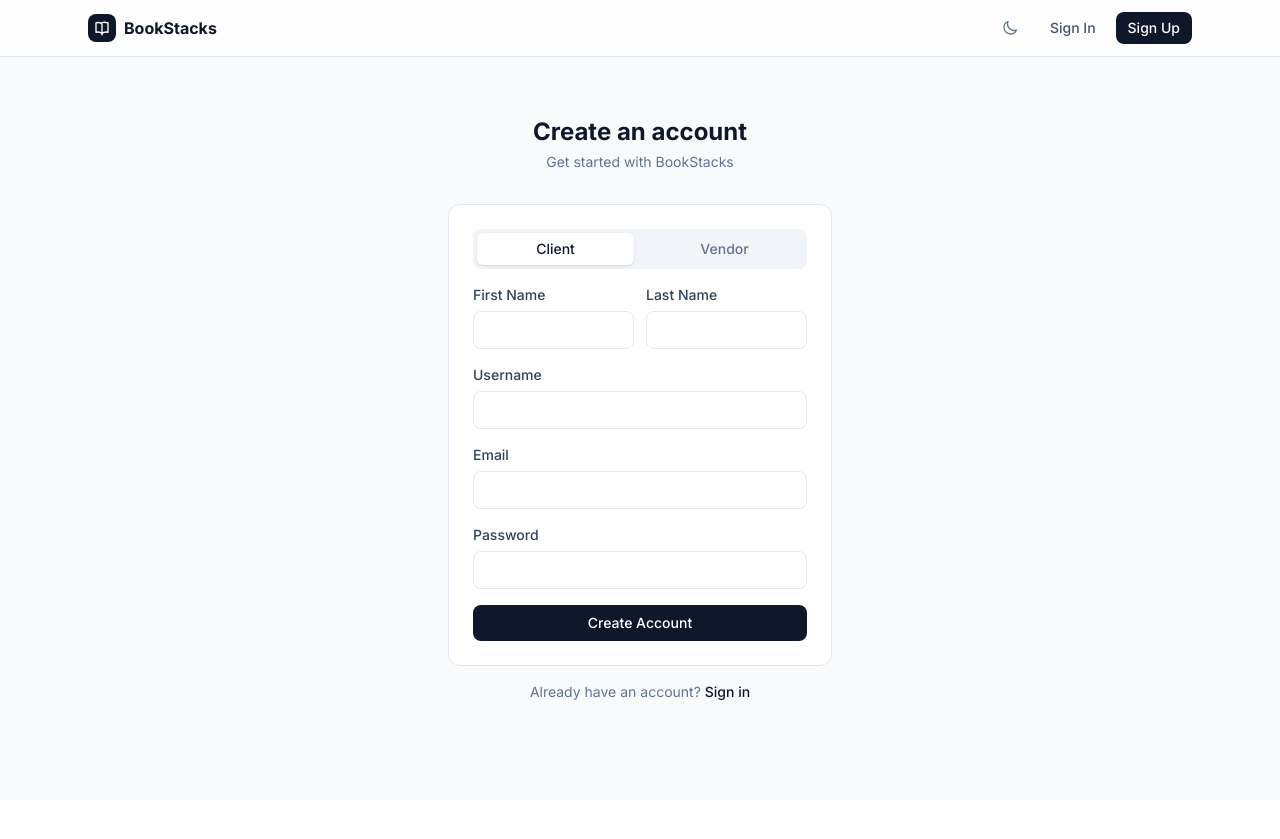
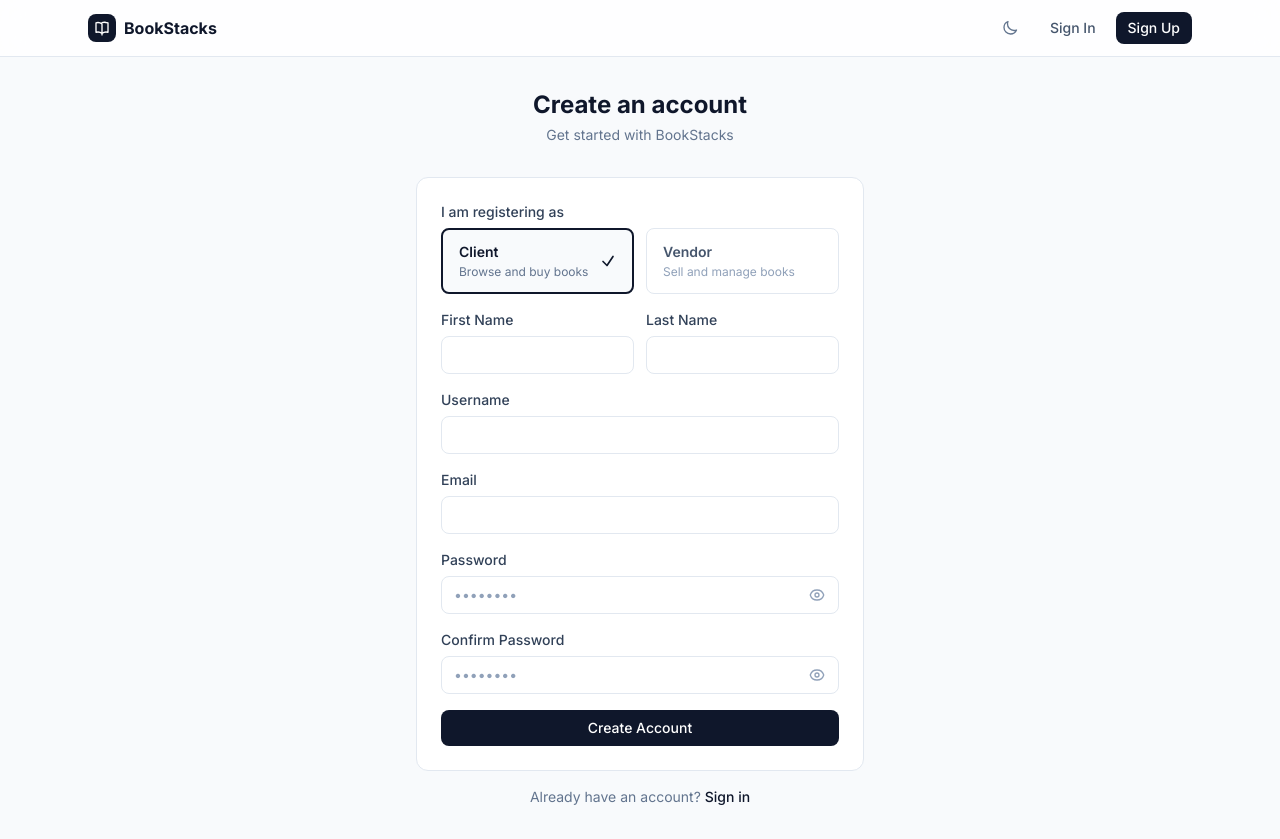
Before and after one commit to ahnissingh/bookshop-monorepo, a React (Vite) app in the folder frontend/: page /register in a window 1280 px wide. Before the commit the page ends 800 px from the top, so only its background shows below. Built offline with nearby package versions, Linux system fonts and the light colour scheme; no server answers.

Commit message:
refactor(UI):made logout more visible, added confirm password and made choosing role more visible when registering.

```diff
--- a/frontend/src/components/Layout.jsx
+++ b/frontend/src/components/Layout.jsx
@@ -58,8 +58,11 @@ export default function Layout() {
                                 <span className="text-sm text-slate-500 dark:text-slate-400">{username}</span>
                                 <button
                                     onClick={handleLogout}
-                                    className="px-3 py-1.5 rounded-lg text-sm font-medium text-slate-600 dark:text-slate-400 hover:bg-slate-100 dark:hover:bg-slate-800 transition-colors"
+                                    className="inline-flex items-center gap-2 px-3 py-1.5 rounded-lg text-sm font-medium border border-slate-200 dark:border-slate-700 text-slate-700 dark:text-slate-200 hover:bg-slate-100 dark:hover:bg-slate-800 transition-colors"
                                 >
+                                    <svg className="w-4 h-4" fill="none" viewBox="0 0 24 24" stroke="currentColor" strokeWidth={2}>
+                                        <path strokeLinecap="round" strokeLinejoin="round" d="M15.75 9V5.25A2.25 2.25 0 0013.5 3h-6a2.25 2.25 0 00-2.25 2.25v13.5A2.25 2.25 0 007.5 21h6a2.25 2.25 0 002.25-2.25V15m3 0l3-3m0 0l-3-3m3 3H9" />
+                                    </svg>
                                     Logout
                                 </button>
                             </div>
--- a/frontend/src/layouts/DashboardLayout.jsx
+++ b/frontend/src/layouts/DashboardLayout.jsx
@@ -87,16 +87,16 @@ export default function DashboardLayout() {
                                 {username?.charAt(0).toUpperCase()}
                             </div>
                             <span className="text-sm font-medium text-slate-700 dark:text-slate-300 truncate flex-1">{username}</span>
+                        </div>
                         <button
                             onClick={handleLogout}
-                                className="p-1.5 rounded-lg text-slate-400 hover:text-red-500 hover:bg-red-50 dark:hover:bg-red-950/30 transition-colors"
-                                title="Logout"
+                            className="w-full flex items-center justify-center gap-2 px-3 py-2 rounded-lg border border-slate-200 dark:border-slate-700 text-sm font-medium text-slate-700 dark:text-slate-200 hover:bg-slate-100 dark:hover:bg-slate-800 transition-colors"
                         >
                             <svg className="w-4 h-4" fill="none" viewBox="0 0 24 24" stroke="currentColor" strokeWidth={2}>
                                 <path strokeLinecap="round" strokeLinejoin="round" d="M15.75 9V5.25A2.25 2.25 0 0013.5 3h-6a2.25 2.25 0 00-2.25 2.25v13.5A2.25 2.25 0 007.5 21h6a2.25 2.25 0 002.25-2.25V15m3 0l3-3m0 0l-3-3m3 3H9" />
                             </svg>
+                            Logout
                         </button>
-                        </div>
                     </div>
                 </div>
             </aside>
--- a/frontend/src/pages/Login.jsx
+++ b/frontend/src/pages/Login.jsx
@@ -1,6 +1,7 @@
 import { useForm } from 'react-hook-form';
 import { useDispatch } from 'react-redux';
 import { useNavigate, Link } from 'react-router-dom';
+import { useState } from 'react';
 import api from '../api/axiosClient.js';
 import { setCredentials } from '../store/authSlice';
 import { addToast } from '../store/toastSlice';
@@ -9,6 +10,7 @@ export default function Login() {
     const { register, handleSubmit, formState: { errors, isSubmitting } } = useForm();
     const dispatch = useDispatch();
     const navigate = useNavigate();
+    const [showPassword, setShowPassword] = useState(false);
 
     const onSubmit = async (data) => {
         try {
@@ -47,12 +49,31 @@ export default function Login() {
                         </div>
                         <div>
                             <label className="block text-sm font-medium text-slate-700 dark:text-slate-300 mb-1.5">Password</label>
-                            <input
-                                type="password"
-                                {...register("password", { required: "Password is required" })}
-                                className="w-full px-3 py-2 rounded-lg border border-slate-200 dark:border-slate-700 bg-white dark:bg-slate-800 text-slate-900 dark:text-slate-50 text-sm placeholder-slate-400 dark:placeholder-slate-500 focus:outline-none focus:ring-2 focus:ring-indigo-500/20 focus:border-indigo-500 dark:focus:border-indigo-400 transition-colors"
-                                placeholder="••••••••"
-                            />
+                            <div className="relative">
+                                <input
+                                    type={showPassword ? 'text' : 'password'}
+                                    {...register("password", { required: "Password is required" })}
+                                    className="w-full pl-3 pr-10 py-2 rounded-lg border border-slate-200 dark:border-slate-700 bg-white dark:bg-slate-800 text-slate-900 dark:text-slate-50 text-sm placeholder-slate-400 dark:placeholder-slate-500 focus:outline-none focus:ring-2 focus:ring-indigo-500/20 focus:border-indigo-500 dark:focus:border-indigo-400 transition-colors"
+                                    placeholder="••••••••"
+                                />
+                                <button
+                                    type="button"
+                                    onClick={() => setShowPassword((v) => !v)}
+                                    aria-label={showPassword ? 'Hide password' : 'Show password'}
+                                    className="absolute inset-y-0 right-2 flex items-center px-1.5 text-slate-400 hover:text-slate-600 dark:hover:text-slate-200 transition-colors"
+                                >
+                                    {showPassword ? (
+                                        <svg className="w-4 h-4" fill="none" viewBox="0 0 24 24" stroke="currentColor" strokeWidth={2}>
+                                            <path strokeLinecap="round" strokeLinejoin="round" d="M3.98 8.223A10.477 10.477 0 001.934 12C3.226 16.338 7.244 19.5 12 19.5c.993 0 1.953-.138 2.863-.395M6.228 6.228A10.451 10.451 0 0112 4.5c4.756 0 8.773 3.162 10.065 7.498a10.522 10.522 0 01-4.293 5.774M6.228 6.228L3 3m3.228 3.228l3.65 3.65m7.894 7.894L21 21m-3.228-3.228l-3.65-3.65m0 0a3 3 0 10-4.243-4.243m4.242 4.242L9.88 9.88" />
+                                        </svg>
+                                    ) : (
+                                        <svg className="w-4 h-4" fill="none" viewBox="0 0 24 24" stroke="currentColor" strokeWidth={2}>
+                                            <path strokeLinecap="round" strokeLinejoin="round" d="M2.036 12.322a1.012 1.012 0 010-.639C3.423 7.51 7.36 4.5 12 4.5c4.638 0 8.573 3.007 9.963 7.178.07.207.07.431 0 .639C20.577 16.49 16.64 19.5 12 19.5c-4.638 0-8.573-3.007-9.963-7.178z" />
+                                            <path strokeLinecap="round" strokeLinejoin="round" d="M15 12a3 3 0 11-6 0 3 3 0 016 0z" />
+                                        </svg>
+                                    )}
+                                </button>
+                            </div>
                             {errors.password && <p className="text-xs text-red-500 dark:text-red-400 mt-1">{errors.password.message}</p>}
                         </div>
                         <button
--- a/frontend/src/pages/Register.jsx
+++ b/frontend/src/pages/Register.jsx
@@ -1,20 +1,25 @@
 import { useForm } from 'react-hook-form';
 import { useDispatch } from 'react-redux';
 import { useNavigate, Link } from 'react-router-dom';
+import { useState } from 'react';
 import api from '../api/axiosClient.js';
 import { setCredentials } from '../store/authSlice.js';
 import { addToast } from '../store/toastSlice';
 
 export default function Register() {
-    const { register, handleSubmit, formState: { errors, isSubmitting } } = useForm({
+    const { register, handleSubmit, getValues, watch, formState: { errors, isSubmitting } } = useForm({
         defaultValues: { role: 'CLIENT' },
     });
     const dispatch = useDispatch();
     const navigate = useNavigate();
+    const [showPassword, setShowPassword] = useState(false);
+    const [showConfirm, setShowConfirm] = useState(false);
+
+    const selectedRole = watch('role');
 
     const onSubmit = async (data) => {
         try {
-            const { role, ...payload } = data;
+            const { role, confirmPassword, ...payload } = data;
             const endpoint = role === 'VENDOR' ? '/auth/register/vendor' : '/auth/register/client';
             const response = await api.post(endpoint, payload);
             dispatch(setCredentials(response.data.data));
@@ -27,26 +32,73 @@ export default function Register() {
     };
 
     const inputClass = 'w-full px-3 py-2 rounded-lg border border-slate-200 dark:border-slate-700 bg-white dark:bg-slate-800 text-slate-900 dark:text-slate-50 text-sm placeholder-slate-400 dark:placeholder-slate-500 focus:outline-none focus:ring-2 focus:ring-indigo-500/20 focus:border-indigo-500 dark:focus:border-indigo-400 transition-colors';
+    const passwordInputClass = 'w-full pl-3 pr-10 py-2 rounded-lg border border-slate-200 dark:border-slate-700 bg-white dark:bg-slate-800 text-slate-900 dark:text-slate-50 text-sm placeholder-slate-400 dark:placeholder-slate-500 focus:outline-none focus:ring-2 focus:ring-indigo-500/20 focus:border-indigo-500 dark:focus:border-indigo-400 transition-colors';
     const labelClass = 'block text-sm font-medium text-slate-700 dark:text-slate-300 mb-1.5';
+
+    const eyeOpen = (
+        <svg className="w-4 h-4" fill="none" viewBox="0 0 24 24" stroke="currentColor" strokeWidth={2}>
+            <path strokeLinecap="round" strokeLinejoin="round" d="M2.036 12.322a1.012 1.012 0 010-.639C3.423 7.51 7.36 4.5 12 4.5c4.638 0 8.573 3.007 9.963 7.178.07.207.07.431 0 .639C20.577 16.49 16.64 19.5 12 19.5c-4.638 0-8.573-3.007-9.963-7.178z" />
+            <path strokeLinecap="round" strokeLinejoin="round" d="M15 12a3 3 0 11-6 0 3 3 0 016 0z" />
+        </svg>
+    );
+    const eyeOff = (
+        <svg className="w-4 h-4" fill="none" viewBox="0 0 24 24" stroke="currentColor" strokeWidth={2}>
+            <path strokeLinecap="round" strokeLinejoin="round" d="M3.98 8.223A10.477 10.477 0 001.934 12C3.226 16.338 7.244 19.5 12 19.5c.993 0 1.953-.138 2.863-.395M6.228 6.228A10.451 10.451 0 0112 4.5c4.756 0 8.773 3.162 10.065 7.498a10.522 10.522 0 01-4.293 5.774M6.228 6.228L3 3m3.228 3.228l3.65 3.65m7.894 7.894L21 21m-3.228-3.228l-3.65-3.65m0 0a3 3 0 10-4.243-4.243m4.242 4.242L9.88 9.88" />
+        </svg>
+    );
+
+    const roleCardClass = (active) =>
+        `relative flex items-center justify-between gap-2 px-4 py-3 rounded-lg cursor-pointer transition-colors ${
+            active
+                ? 'border-2 border-slate-900 dark:border-slate-50 bg-slate-50 dark:bg-slate-800'
+                : 'border border-slate-200 dark:border-slate-700 bg-white dark:bg-slate-900 hover:bg-slate-50 dark:hover:bg-slate-800/60'
+        }`;
+    const roleTitleClass = (active) =>
+        `block text-sm font-semibold ${
+            active ? 'text-slate-900 dark:text-slate-50' : 'text-slate-600 dark:text-slate-400'
+        }`;
+    const roleSubClass = (active) =>
+        `block text-xs mt-0.5 ${
+            active ? 'text-slate-500 dark:text-slate-400' : 'text-slate-400 dark:text-slate-500'
+        }`;
 
     return (
         <div className="min-h-[80vh] flex items-center justify-center px-4">
-            <div className="w-full max-w-sm">
+            <div className="w-full max-w-md">
                 <div className="text-center mb-8">
                     <h1 className="text-2xl font-bold text-slate-900 dark:text-slate-50">Create an account</h1>
                     <p className="text-sm text-slate-500 dark:text-slate-400 mt-1">Get started with BookStacks</p>
                 </div>
                 <div className="bg-white dark:bg-slate-900 rounded-xl border border-slate-200 dark:border-slate-800 p-6">
                     <form onSubmit={handleSubmit(onSubmit)} className="space-y-4">
-                        <div className="flex gap-3 p-1 bg-slate-100 dark:bg-slate-800 rounded-lg">
-                            <label className="flex-1 text-center cursor-pointer">
-                                <input type="radio" value="CLIENT" {...register("role")} className="sr-only peer" />
-                                <span className="block py-1.5 rounded-md text-sm font-medium text-slate-500 dark:text-slate-400 peer-checked:bg-white dark:peer-checked:bg-slate-700 peer-checked:text-slate-900 dark:peer-checked:text-slate-50 peer-checked:shadow-sm transition-all">Client</span>
-                            </label>
-                            <label className="flex-1 text-center cursor-pointer">
-                                <input type="radio" value="VENDOR" {...register("role")} className="sr-only peer" />
-                                <span className="block py-1.5 rounded-md text-sm font-medium text-slate-500 dark:text-slate-400 peer-checked:bg-white dark:peer-checked:bg-slate-700 peer-checked:text-slate-900 dark:peer-checked:text-slate-50 peer-checked:shadow-sm transition-all">Vendor</span>
-                            </label>
+                        <div>
+                            <label className={labelClass}>I am registering as</label>
+                            <div className="grid grid-cols-2 gap-3">
+                                <label className={roleCardClass(selectedRole === 'CLIENT')}>
+                                    <input type="radio" value="CLIENT" {...register("role")} className="sr-only" />
+                                    <span>
+                                        <span className={roleTitleClass(selectedRole === 'CLIENT')}>Client</span>
+                                        <span className={roleSubClass(selectedRole === 'CLIENT')}>Browse and buy books</span>
+                                    </span>
+                                    {selectedRole === 'CLIENT' && (
+                                        <svg className="w-4 h-4 text-slate-900 dark:text-slate-50 shrink-0" fill="none" viewBox="0 0 24 24" stroke="currentColor" strokeWidth={2.5}>
+                                            <path strokeLinecap="round" strokeLinejoin="round" d="M4.5 12.75l6 6 9-13.5" />
+                                        </svg>
+                                    )}
+                                </label>
+                                <label className={roleCardClass(selectedRole === 'VENDOR')}>
+                                    <input type="radio" value="VENDOR" {...register("role")} className="sr-only" />
+                                    <span>
+                                        <span className={roleTitleClass(selectedRole === 'VENDOR')}>Vendor</span>
+                                        <span className={roleSubClass(selectedRole === 'VENDOR')}>Sell and manage books</span>
+                                    </span>
+                                    {selectedRole === 'VENDOR' && (
+                                        <svg className="w-4 h-4 text-slate-900 dark:text-slate-50 shrink-0" fill="none" viewBox="0 0 24 24" stroke="currentColor" strokeWidth={2.5}>
+                                            <path strokeLinecap="round" strokeLinejoin="round" d="M4.5 12.75l6 6 9-13.5" />
+                                        </svg>
+                                    )}
+                                </label>
+                            </div>
                         </div>
                         <div className="grid grid-cols-2 gap-3">
                             <div>
@@ -68,7 +120,49 @@ export default function Register() {
                         </div>
                         <div>
                             <label className={labelClass}>Password</label>
-                            <input type="password" {...register("password", { required: true, minLength: 8 })} className={inputClass} />
+                            <div className="relative">
+                                <input
+                                    type={showPassword ? 'text' : 'password'}
+                                    {...register("password", {
+                                        required: "Password is required",
+                                        minLength: { value: 8, message: "Password must be at least 8 characters" },
+                                    })}
+                                    className={passwordInputClass}
+                                    placeholder="••••••••"
+                                />
+                                <button
+                                    type="button"
+                                    onClick={() => setShowPassword((v) => !v)}
+                                    aria-label={showPassword ? 'Hide password' : 'Show password'}
+                                    className="absolute inset-y-0 right-2 flex items-center px-1.5 text-slate-400 hover:text-slate-600 dark:hover:text-slate-200 transition-colors"
+                                >
+                                    {showPassword ? eyeOff : eyeOpen}
+                                </button>
+                            </div>
+                            {errors.password && <p className="text-xs text-red-500 dark:text-red-400 mt-1">{errors.password.message}</p>}
+                        </div>
+                        <div>
+                            <label className={labelClass}>Confirm Password</label>
+                            <div className="relative">
+                                <input
+                                    type={showConfirm ? 'text' : 'password'}
+                                    {...register("confirmPassword", {
+                                        required: "Please confirm your password",
+                                        validate: (v) => v === getValues("password") || "Passwords do not match",
+                                    })}
+                                    className={passwordInputClass}
+                                    placeholder="••••••••"
+                                />
+                                <button
+                                    type="button"
+                                    onClick={() => setShowConfirm((v) => !v)}
+                                    aria-label={showConfirm ? 'Hide password' : 'Show password'}
+                                    className="absolute inset-y-0 right-2 flex items-center px-1.5 text-slate-400 hover:text-slate-600 dark:hover:text-slate-200 transition-colors"
+                                >
+                                    {showConfirm ? eyeOff : eyeOpen}
+                                </button>
+                            </div>
+                            {errors.confirmPassword && <p className="text-xs text-red-500 dark:text-red-400 mt-1">{errors.confirmPassword.message}</p>}
                         </div>
                         <button
                             type="submit"
```
Lines whose indentation alone changed are shown as unchanged.
